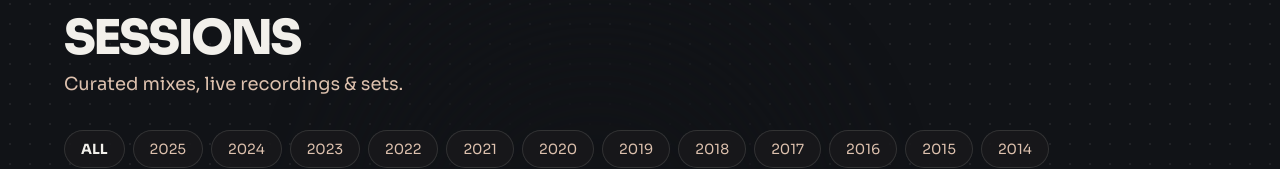
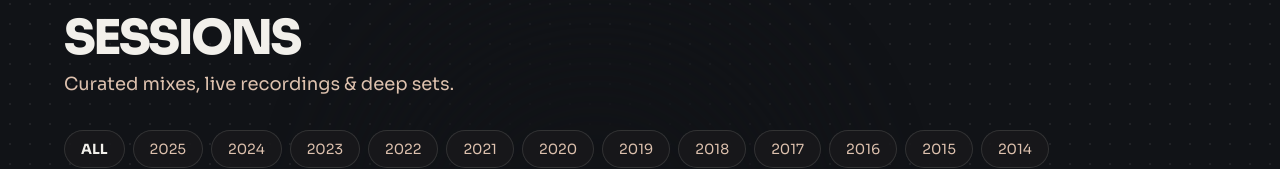
Before and after one commit to andres-manzanera/mass-sessions, a Next.js app: page /sessions in a window 1280 px wide. Shown: the part 146-315 px from the top of the page. Built offline with nearby package versions, Linux system fonts and the light colour scheme.

Commit message:
Update sessions page copy to Curated mixes, live recordings & deep sets

```diff
--- a/src/app/sessions/page.tsx
+++ b/src/app/sessions/page.tsx
@@ -270,7 +270,7 @@ function SessionsContent() {
         <div className="mb-8">
           <h1 className="font-sora text-[48px] font-extrabold tracking-tighter text-white mb-2 leading-none uppercase">SESSIONS</h1>
           <p className="text-lg text-on-surface-variant font-sora">
-            Curated mixes, live recordings & sets.
+            Curated mixes, live recordings & deep sets.
           </p>
         </div>
 
```
